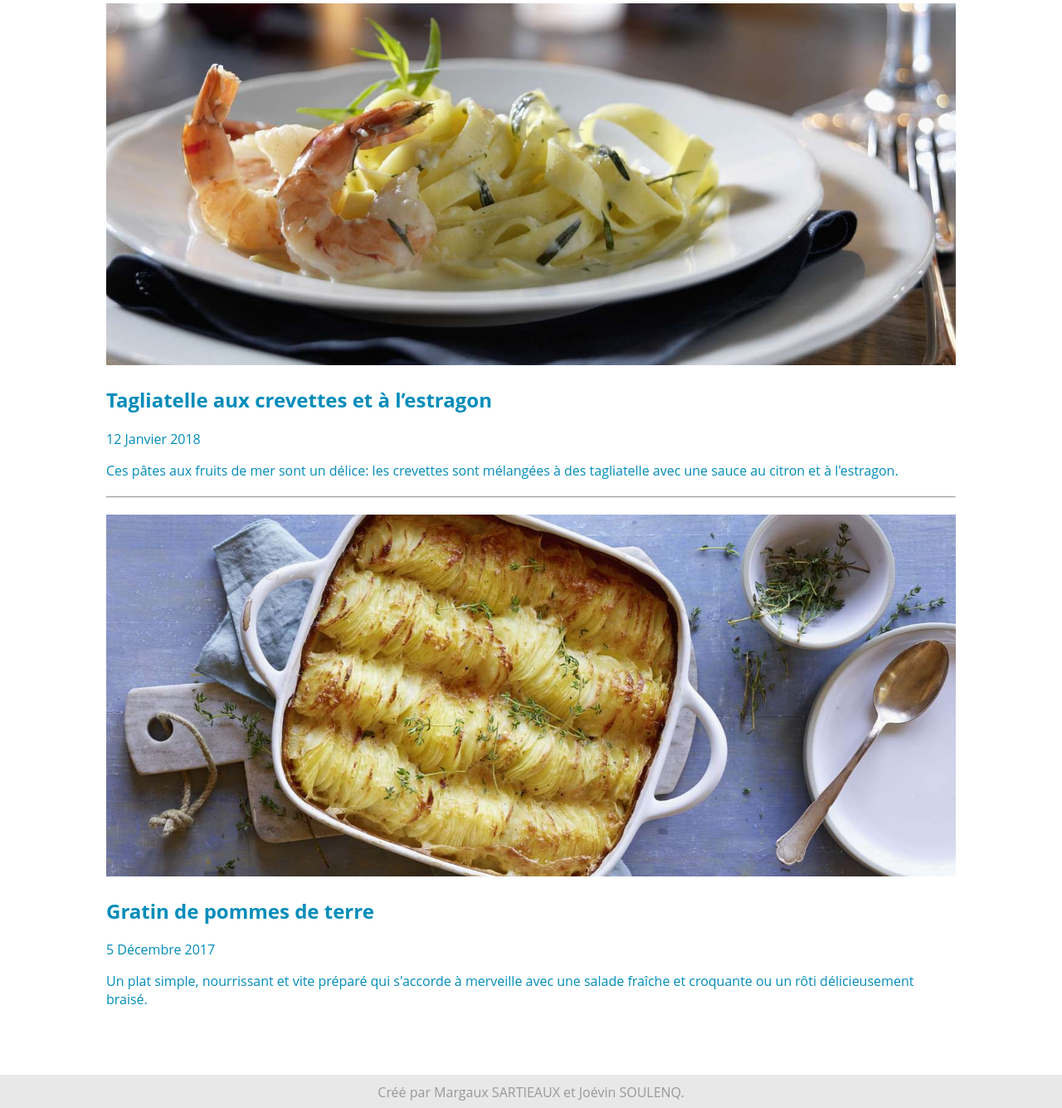
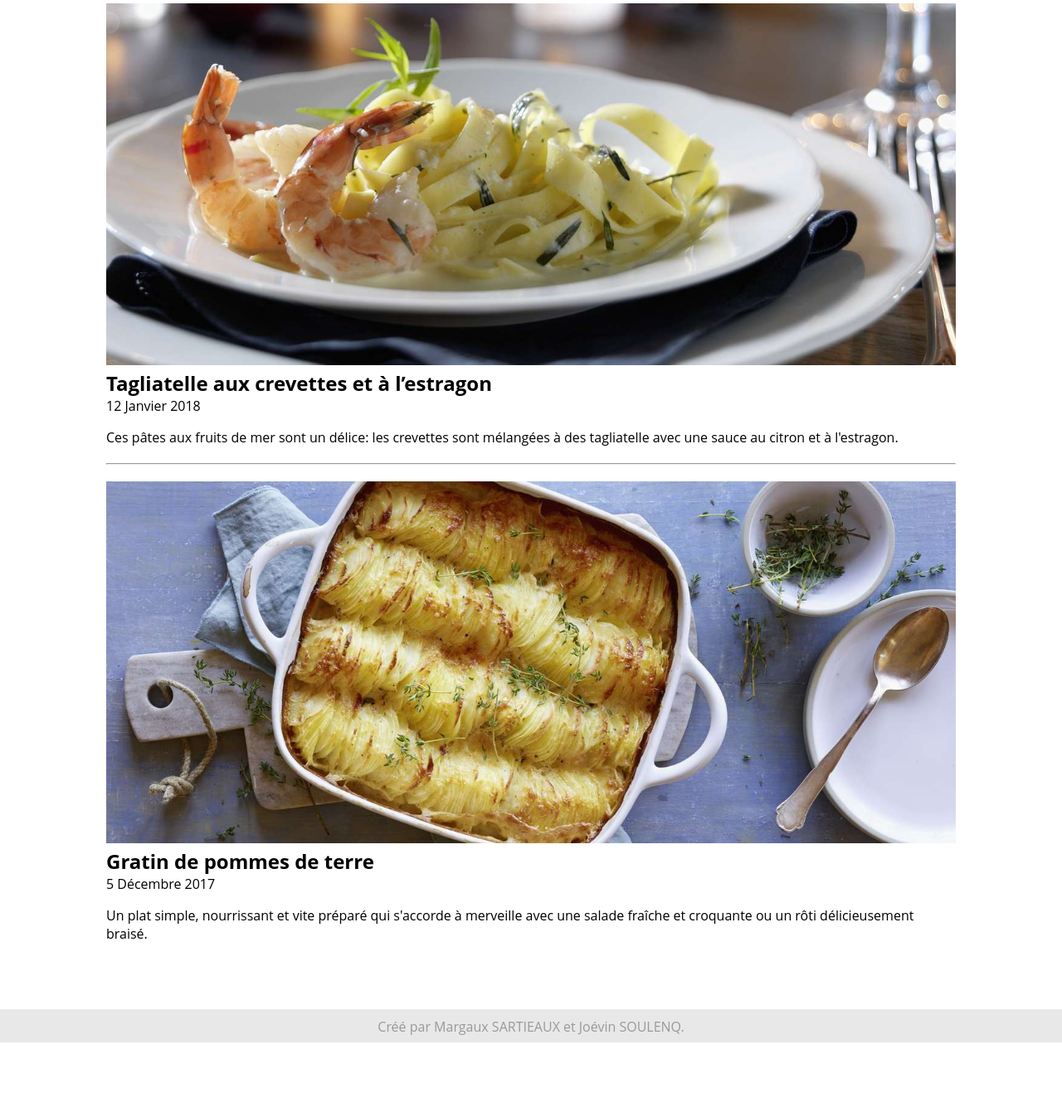
Before and after one commit to joedu12/projetMilan, a PHP site: page /blog.html in a window 1280 px wide. Shown: the part 71-1406 px from the top of the page at 83% size. After the commit the page ends 1327 px from the top, so only its background shows below. Run offline with PHP 8.4, Linux system fonts and the light colour scheme; some web fonts are replaced.

Commit message:
Css blog lien

```diff
--- a/css/style.css
+++ b/css/style.css
@@ -68,12 +68,28 @@ h1{
 	margin-top : 20px;
 }
 
-a {
-    color:#008cba; /* couleur des liens */
-    text-decoration:none;
+/* Blog */
+h2{
+	margin-top: 0;
+	margin-bottom: 0;
 }
 
+time {
+	margin-top: 0;
+}
+
+a {
+    text-decoration:none;
+	color: black;
+}
+
+/* fin du Blog */
+
 a:hover {
+    text-decoration : none;
+}
+
+nav > a:hover {
     text-decoration : underline;
 }
 
```
